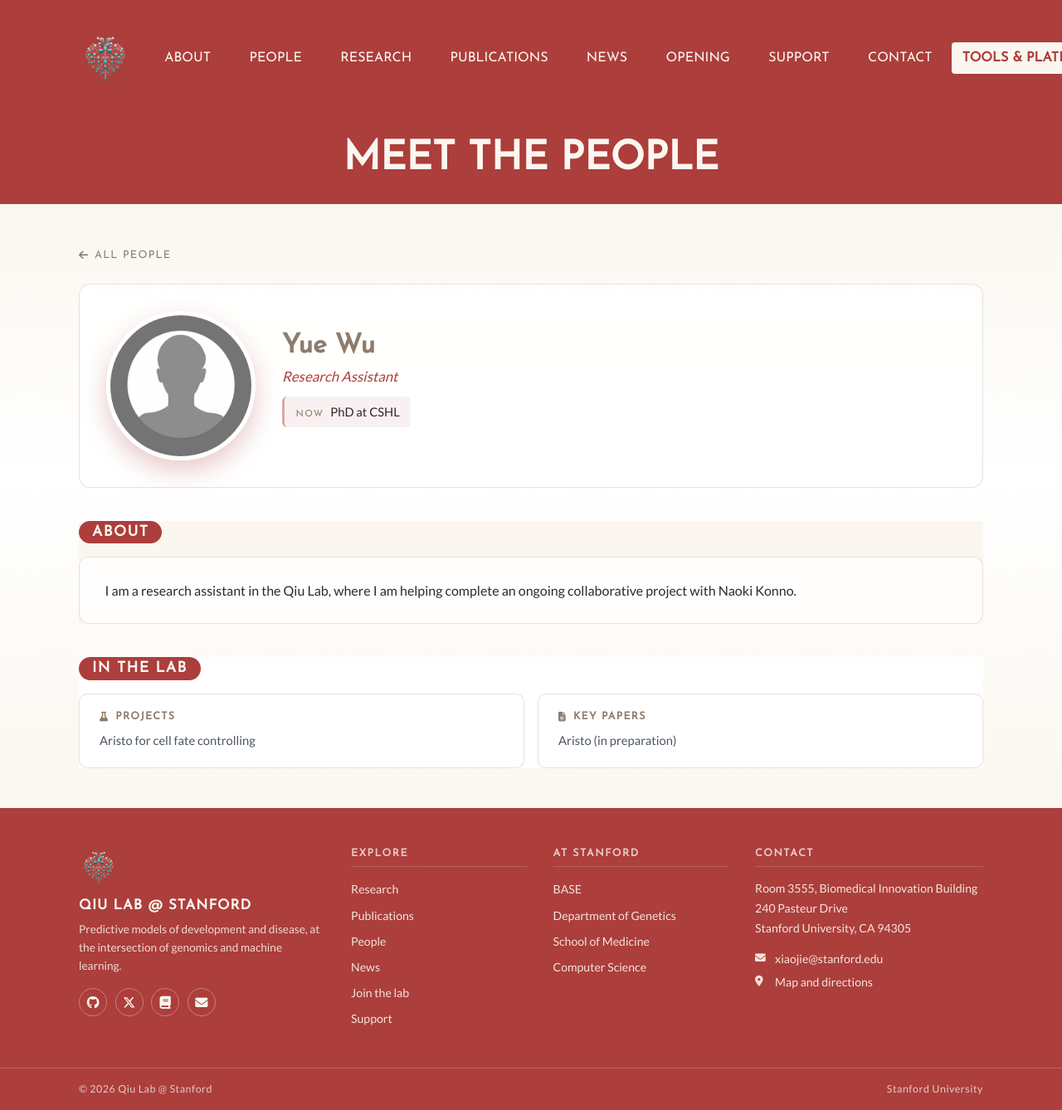
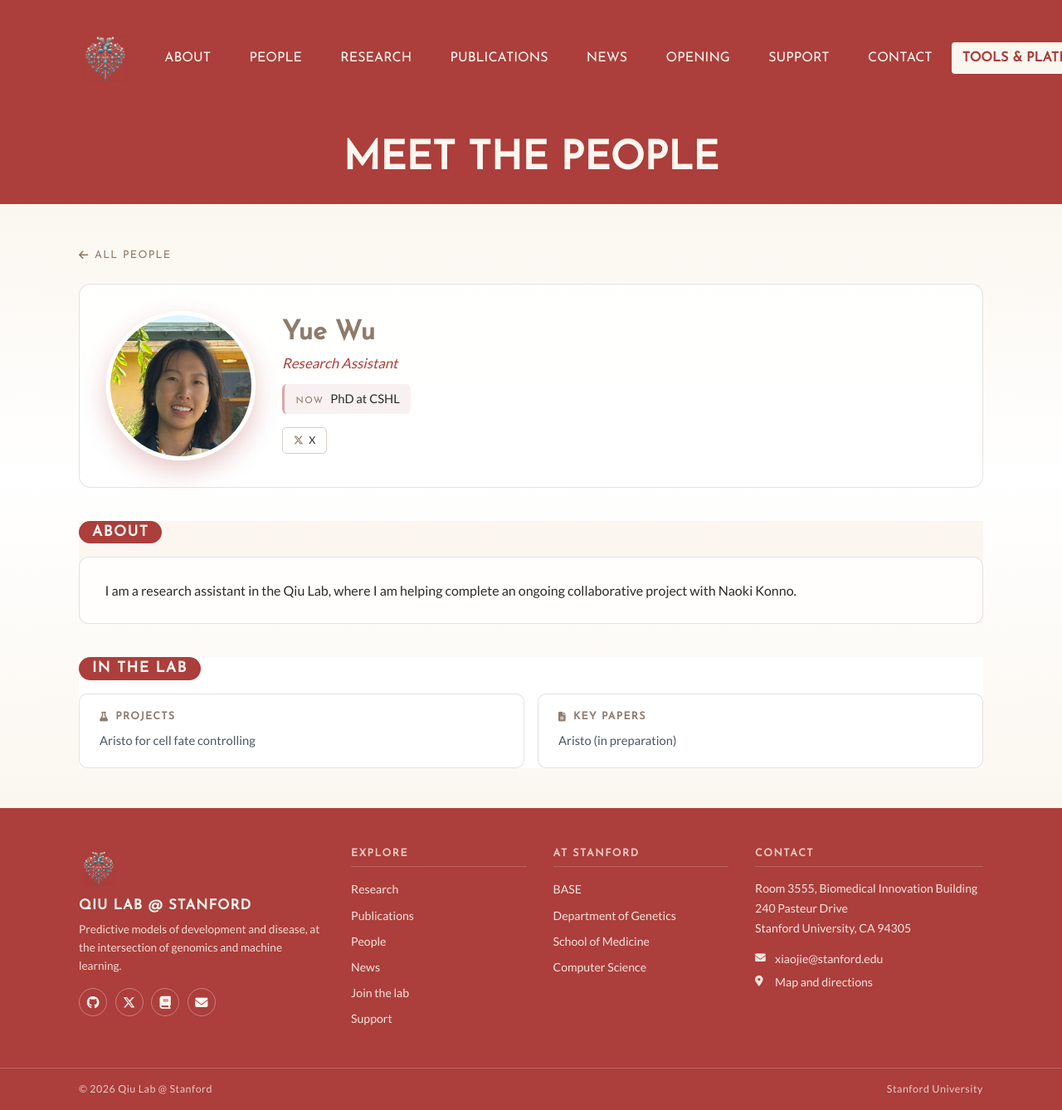
Before and after one commit to aristoteleo/qiu_lab_website, a Jekyll site: the page built from _people/yue.md, in a window 1280 px wide. Shown: the whole page at 83% size. Built offline with Jekyll 4.4.1, drawn with Linux system fonts in a browser that asks for light colours.

Commit message:
Update Xun's headshot; add Yue's headshot and X link
Replace Xun's headshot with the newer, brighter version of the photo.

Yue had no headshot field and was falling back to placeholder-headshot.png
on her alumni card -- the existing yuexuan.jpeg belongs to Yuexuan Yang, a
different person.

Co-Authored-By: Claude Opus 5 (1M context) <noreply@anthropic.com>
Claude-Session: https://claude.ai/code/session_016BRHHUHJ1eu433RBadTw1N

```diff
--- a/_people/yue.md
+++ b/_people/yue.md
@@ -5,6 +5,8 @@ name: "Yue Wu"
 position: "Research Assistant"
 current: false
 category: "Research Staff"
+headshot: "yue.jpg"
+twitter: "https://x.com/yuewu1a"
 start: ""
 end: ""
 bio: "I am a research assistant in the Qiu Lab, where I am helping complete an ongoing collaborative project with Naoki Konno."
```
Also changed, not shown: assets/images/headshots/xun.png, assets/images/headshots/yue.jpg (added).
